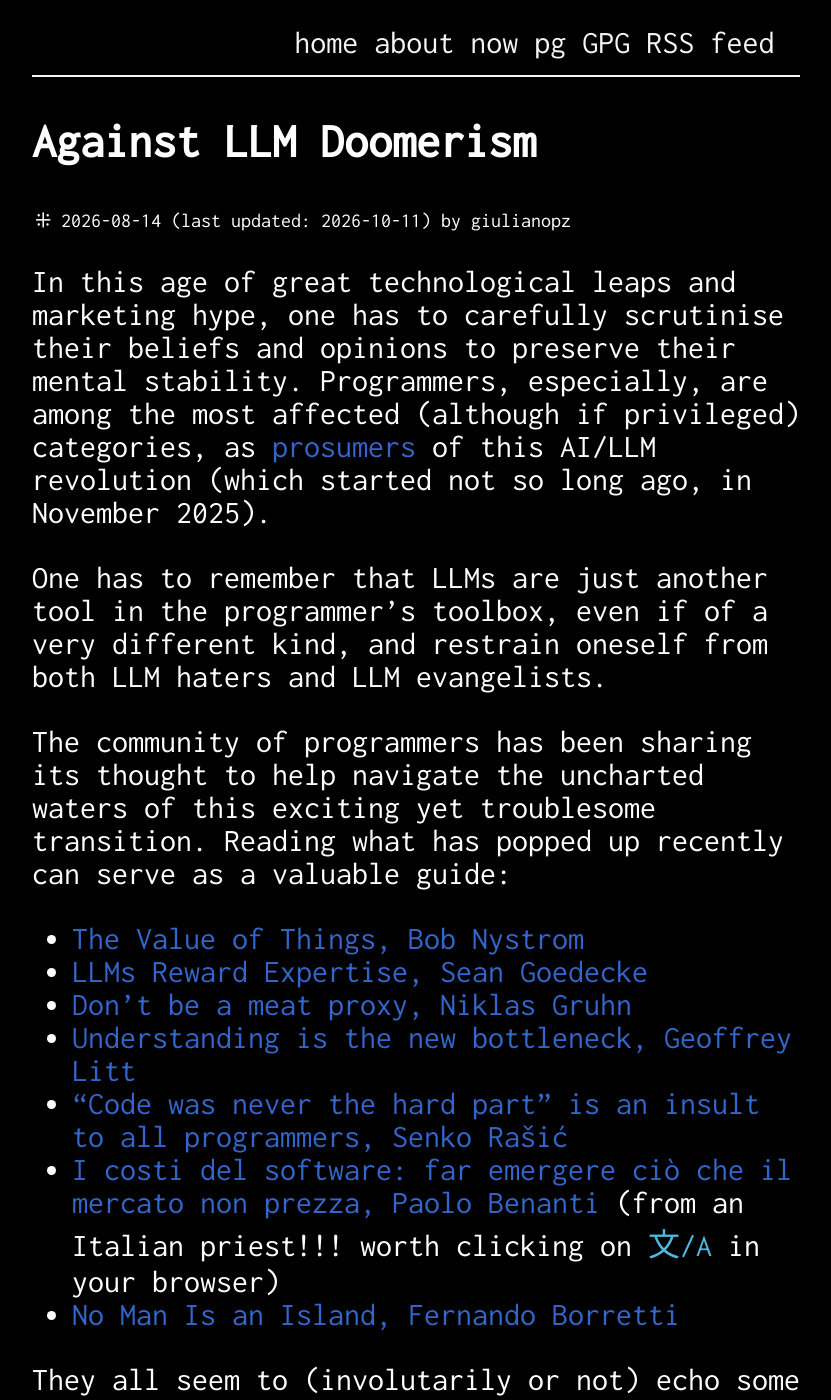
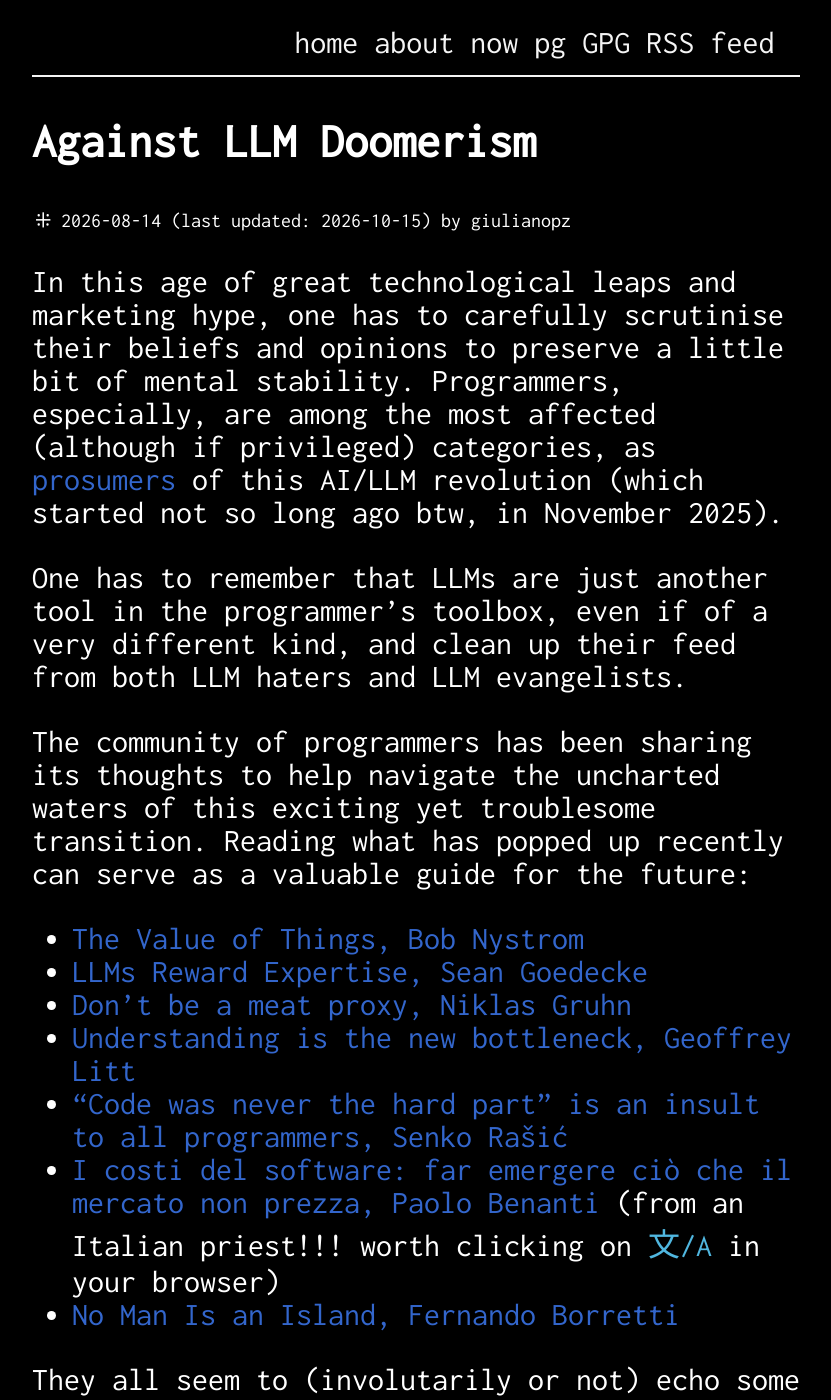
Before and after one commit to giulianopz/giulianopz.github.io, a Jekyll site: the page built from _posts/2026-08-14-against-llms-doomerism.md, in a window 1280 px wide and 1400 px high. Shown: the whole window, without its empty margins (224-1055 px from the left). Built offline with Jekyll 4.4.1, drawn with Linux system fonts in a browser that asks for light colours; nearby versions of some CDN libraries; some of the changed text lies outside the part shown.

Commit message:
chore(gh-pages): again on llms
Signed-off-by: giuliano <panzironi.giuliano@gmail.com>

```diff
--- a/_posts/2026-08-14-against-llms-doomerism.md
+++ b/_posts/2026-08-14-against-llms-doomerism.md
@@ -2,16 +2,16 @@
 layout: post
 title:  "Against LLM Doomerism"
 date:   2026-08-14
-last_modified_at: 2026-10-11
+last_modified_at: 2026-10-15
 categories: llms doomers
 permalink: /against-llm-doomerism
 ---
 
-In this age of great technological leaps and marketing hype, one has to carefully scrutinise their beliefs and opinions to preserve their mental stability. Programmers, especially, are among the most affected (although if privileged) categories, as [prosumers](https://en.wikipedia.org/wiki/Prosumer) of this AI/LLM revolution (which started not so long ago, in November 2025).
+In this age of great technological leaps and marketing hype, one has to carefully scrutinise their beliefs and opinions to preserve a little bit of mental stability. Programmers, especially, are among the most affected (although if privileged) categories, as [prosumers](https://en.wikipedia.org/wiki/Prosumer) of this AI/LLM revolution (which started not so long ago btw, in November 2025).
 
-One has to remember that LLMs are just another tool in the programmer’s toolbox, even if of a very different kind, and restrain oneself from both LLM haters and LLM evangelists.
+One has to remember that LLMs are just another tool in the programmer’s toolbox, even if of a very different kind, and clean up their feed from both LLM haters and LLM evangelists.
 
-The community of programmers has been sharing its thought to help navigate the uncharted waters of this exciting yet troublesome transition. Reading what has popped up recently can serve as a valuable guide:
+The community of programmers has been sharing its thoughts to help navigate the uncharted waters of this exciting yet troublesome transition. Reading what has popped up recently can serve as a valuable guide for the future:
 
 - [The Value of Things, Bob Nystrom](https://web.archive.org/web/20260807094037/https://journal.stuffwithstuff.com/2026/01/24/the-value-of-things/)
 - [LLMs Reward Expertise, Sean Goedecke](https://web.archive.org/web/20260809141202/https://www.seangoedecke.com/llms-reward-expertise/)
@@ -28,17 +28,23 @@
 
 A critical view of LLMs does not downplay the scientific significance of their discovery; their success is a severe comment on how most of linguistics has ignored probabilistic approaches to the study of language (Mr. Chomsky, the eminent scholar and imaginary anarchist, is not to [blame](https://global.oup.com/academic/product/the-linguistics-wars-9780199740338) only for being friend with Epstein and Bannon).
 
-Instead, it should protect people (programmers and non-programmers) from cognitively surrendering to a consensual hallucination that presents LLMs as a God-like [Logos](https://en.wikipedia.org/wiki/Logos_(Christianity)) (an infinite wording that generates all the reality).
+Instead, it should protect people (programmers and non-programmers) from cognitively surrendering to a consensual hallucination that presents LLMs as a God-like [Logos](https://en.wikipedia.org/wiki/Logos_(Christianity)): an infinite wording that generates all the reality. Or a simulation that produces [simulacra](https://en.wikipedia.org/wiki/Simulacra_and_Simulation) in a while-true loop, if you prefer.
 
-It’s clear that we are also in the middle of a *crisis of presence*. I borrow the term from the Italian anthropologist [Ernesto De Martino](https://en.wikipedia.org/wiki/Ernesto_de_Martino). It describes a profound existential moment in which an individual feels the acute risk of losing their place in history, society, and reality itself, effectively threatening their capacity to act as a human being and to transform the world through their actions.
+It’s clear that we are also in the middle of a *crisis of presence*: I borrow the term from the Italian anthropologist [Ernesto De Martino](https://en.wikipedia.org/wiki/Ernesto_de_Martino). It describes a profound existential moment in which an individual feels the acute risk of losing their place in history, society, and reality itself, effectively threatening their capacity to act as a human being and to transform the world through their actions.
 
 This already happened in history. Thousands of years ago, in an [Age of Anxiety](https://en.wikipedia.org/wiki/E._R._Dodds), the Christian religion emerged, saturating the offering of meaning, order, and consolation in a time where the Roman Empire was collapsing; and it used people's spiritual needs to effectively exercise a biopolitical force.
 
 Everyone knows (or should know) the final outcome of this story.
 
+> And so please, stop bother us with agent [consciousness](https://www.nytimes.com/2026/09/29/us/anthropic-claude-morals-ai.html) when even the mind scholars don't know what it's about.
+
 Knowing where to place our trust and how things work (do you remember the “build X from scratch/build your own X” frenzy raging just a few time ago?) remains relevant. LLMs are just a (powerful) tool to augment our [zone of proximal development](https://en.wikipedia.org/wiki/Zone_of_proximal_development), to put it into psychological terms. But no technology is neutral. It’s up to us to make it a convivial tool that can help humanity to advance in history as a whole towards a better future.
 
-This won't happen until LLMs are an external service that requires a $ub$cription, high electricity consumption and computing power that only high-end hardware can support. As things stand, LLMs only risk exacerbating the power asymmetry which separates governments and corporations from civil society.
+This won't happen until LLMs are an external service that requires a $ub$cription, high electricity consumption and computing power that only high-end hardware can support. As things stand, LLMs only risk exacerbating the conflict between capital and labour (see [Will AI Crowd Out Jobs?, Paul Krugman](https://paulkrugman.substack.com/p/will-ai-crowd-out-jobs)) and increasing the power asymmetry which separates governments and corporations from civil society. Normal people (i.e. non-billionaires) will never accept the [bad things](https://www.theguardian.com/commentisfree/2026/oct/08/ai-death-war-sam-altman) (i.e. negative externalities) produced by this new technology. And AI CEOs would hardly grant us [fully-automated luxury communism](https://en.wikipedia.org/wiki/Fully_Automated_Luxury_Communism).
+
+Code may be cheap now, but it is expensive to maintain, to trust and to build a community upon: you can generate all the [slopforks](https://github.com/malisper/pgrust) of Postgres you want, but you will fail to understand the **real** value of projects like Postgres is not its code, but its community of [contributors](https://www.postgresql.org/community/contributors/) who are devoting their life to improve and maintain its code base and documentation for the rest of their life, hopefully.
+
+
 <br>
 <br>
 <br>
```
